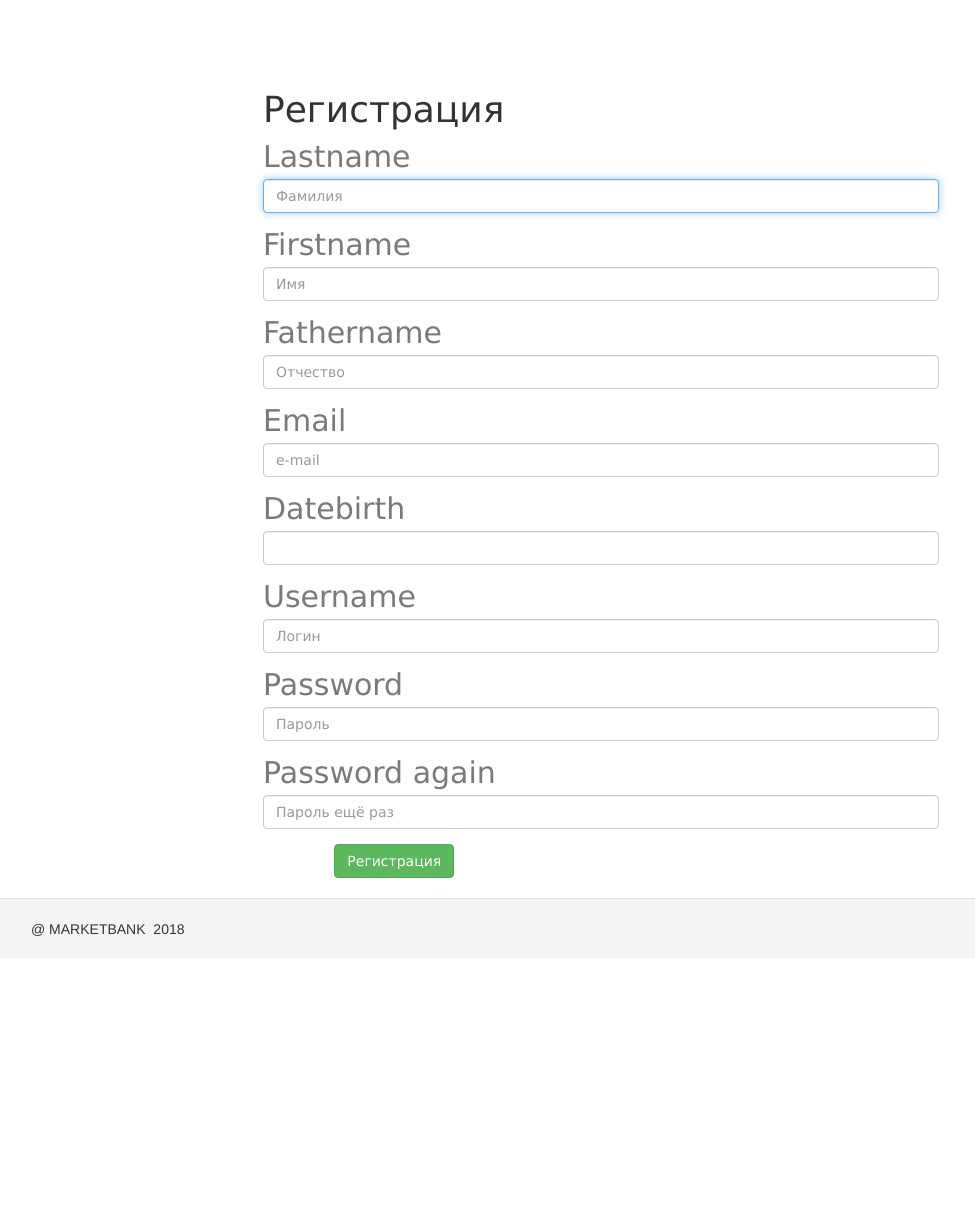
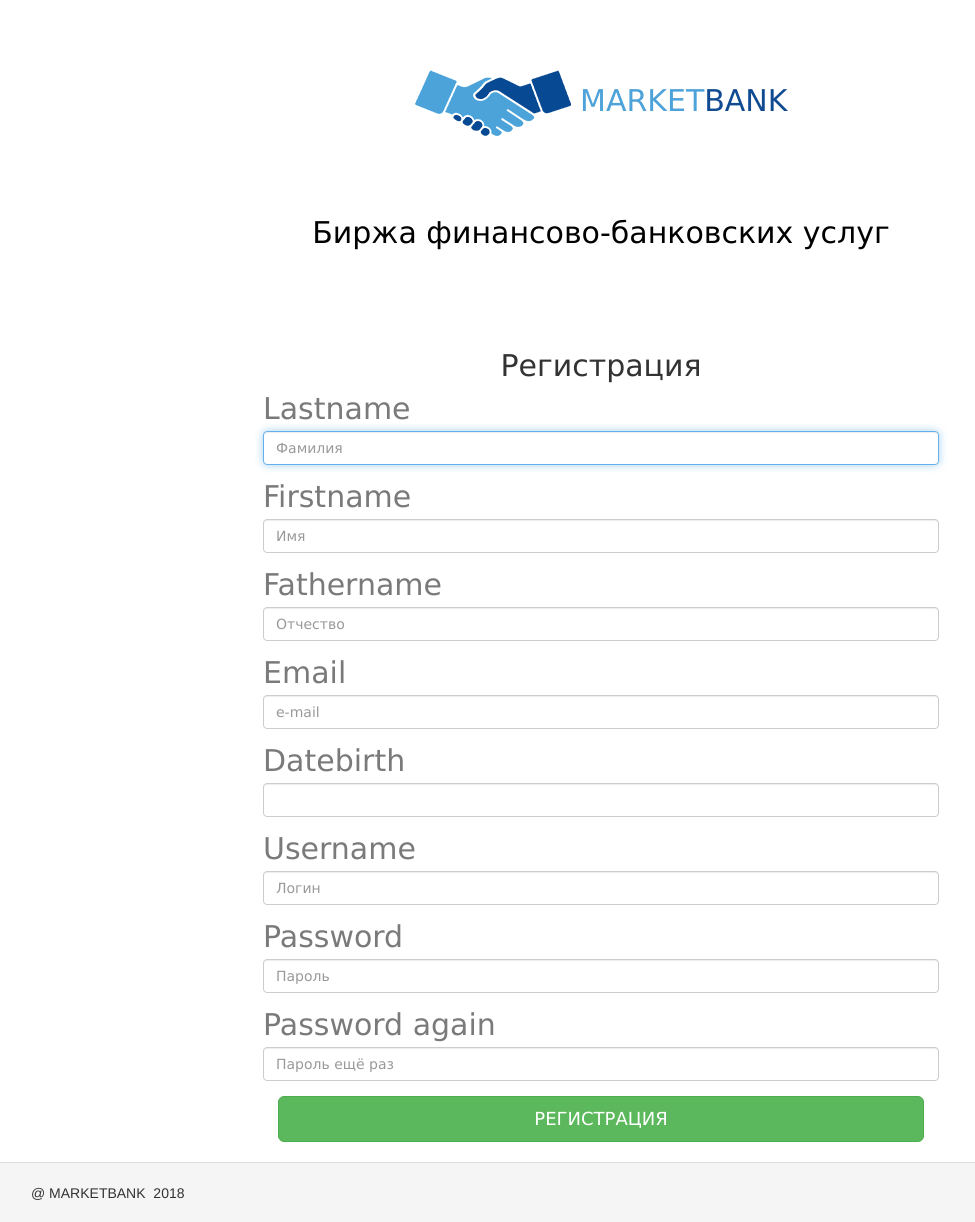
Before and after one commit to aydik99/marketbank, a Yii app: template views/site/register.php in a window 1280 px wide. Shown: the whole page, without its empty margins (39-1014 px from the left). Before the commit the page ends 936 px from the top, so only its background shows below. Run offline with PHP 8.4 and a stand-in for Yii, Linux system fonts and the light colour scheme; the template is opened without the code that fills it, so the values that code supplies are empty; form fields are guessed from the names that the template uses; some libraries are stand-ins or nearby versions.

Commit message:
Правка вёрстки регистрации

```diff
--- a/views/site/register.php
+++ b/views/site/register.php
@@ -8,20 +8,34 @@ use yii\helpers\Html;
 use yii\bootstrap\ActiveForm;
 use yii\jui\DatePicker;
 
+$tagline = 'Биржа финансово-банковских услуг';
 $this->title = 'Регистрация';
 $this->params['breadcrumbs'][] = $this->title;
 ?>
 <div class="site-login">
-    <h1><?= Html::encode($this->title) ?></h1>
+
+    <div class="login-link-wrapper text-center">
+        <a
+            href="<?=Yii::$app->urlManager->CreateUrl(['site/index']) ?>"
+            class="login-site-link"
+        >
+            <img src="/images/marketbank.png" alt="marketbank logo" class="login-logo">
+            <span>market</span><span>bank</span>
+        </a>
+    </div>
+
+    <h1 class="login-tagline text-center"><?= Html::encode($tagline) ?></h1>
 
     <?php $form = ActiveForm::begin([
         'id' => 'login-form',
         'layout' => 'horizontal',
         'fieldConfig' => [
-            'template' => "{label}\n<div class=\"col-lg-3\">{input}</div>\n<div class=\"col-lg-8\">{error}</div>",
-            'labelOptions' => ['class' => 'col-lg-1 control-label'],
+            'template' => "{label}\n<div class=\"col-lg-8\">{input}</div>\n<div class=\"col-lg-12\">{error}</div>",
+            'labelOptions' => ['class' => 'col-lg-4 control-label'],
         ],
     ]); ?>
+
+        <h2 class="text-center"><?= Html::encode($this->title) ?></h2>
 
         <?= $form->field($model, 'lastname')->textInput(['autofocus' => true, 'placeholder'=>'Фамилия']) ?>
         <?= $form->field($model, 'firstname')->textInput(['placeholder'=>'Имя']) ?>
@@ -47,8 +61,8 @@ $this->params['breadcrumbs'][] = $this->title;
         <?= $form->field($model, 'password_again')->passwordInput(['placeholder'=>'Пароль ещё раз']) ?>
 
         <div class="form-group">
-            <div class="col-lg-offset-1 col-lg-11">
-                <?= Html::submitButton('Регистрация', ['class' => 'btn btn-success', 'name' => 'register-button']) ?>
+            <div class="col-lg-12">
+                <?= Html::submitButton('Регистрация', ['class' => 'btn btn-success btn-lg btn-block', 'name' => 'register-button']) ?>
             </div>
         </div>
 
--- a/web/css/site.css
+++ b/web/css/site.css
@@ -127,7 +127,8 @@ a.desc:after {
     font-family: "Verdana";
 }
 
-.container.login {
+.container.login,
+.container.register {
     background-image: url(/images/login-bg.png);
     background-repeat: no-repeat;
     background-position: 50% 50%;
```
